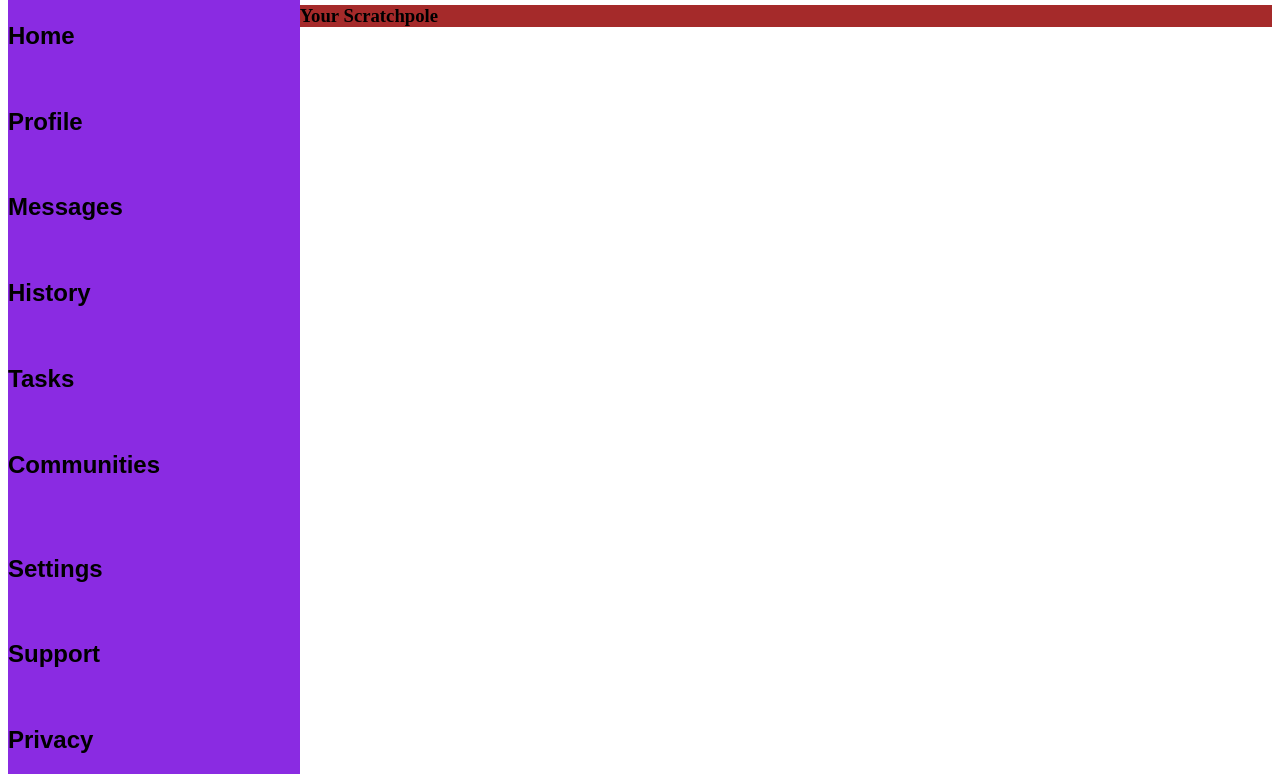
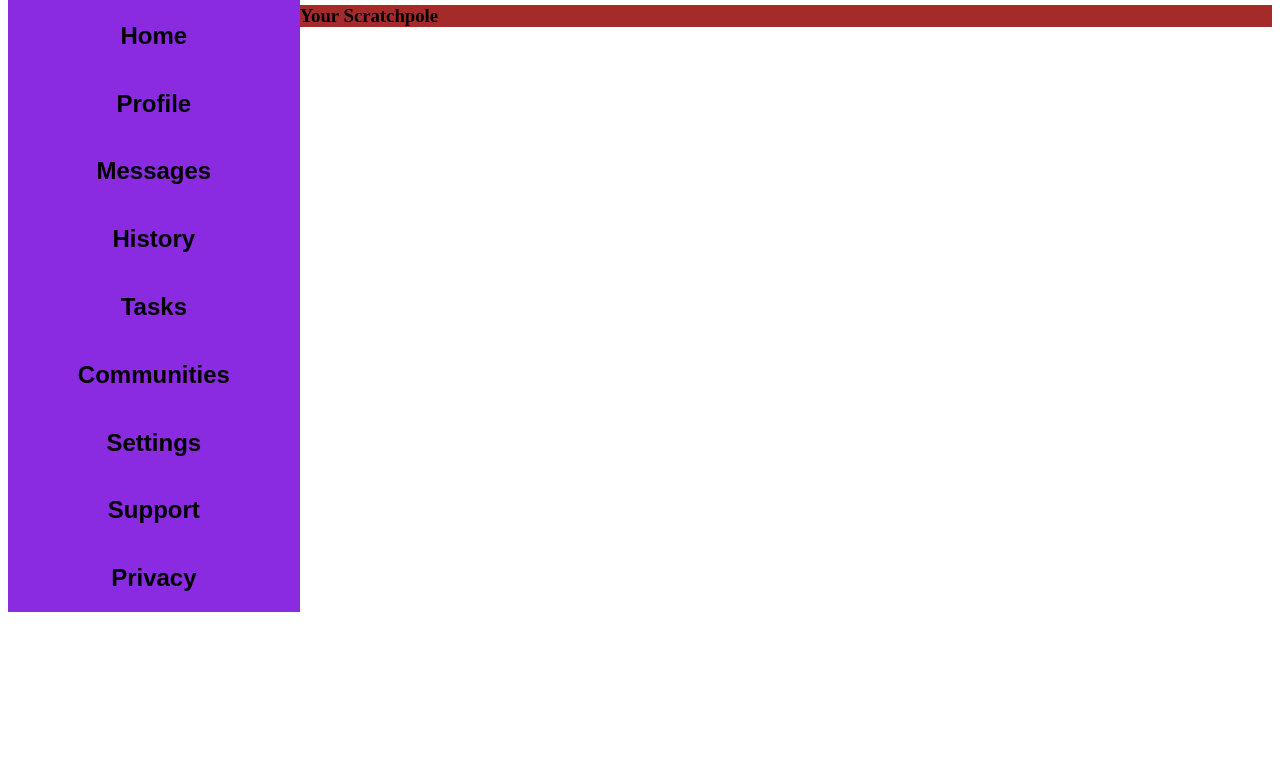
Before and after one commit to dilekbaykara/dashboard, a plain HTML site: page index.html in a window 1280 px wide. Shown: the part 92-874 px from the top of the page. After the commit the page ends 800 px from the top, so only its background shows below. Drawn offline with Linux system fonts and the light colour scheme; a web font is replaced by a local one.

Commit message:
Adjusted alignment in sidebar

```diff
--- a/styles.css
+++ b/styles.css
@@ -18,6 +18,7 @@ font-style: normal;
 .side-bar {
     display: grid;
     background-color:blueviolet;
+    text-align: center;
 
 }
 
```
Also changed, not shown: index.html (+0 -9 lines).
